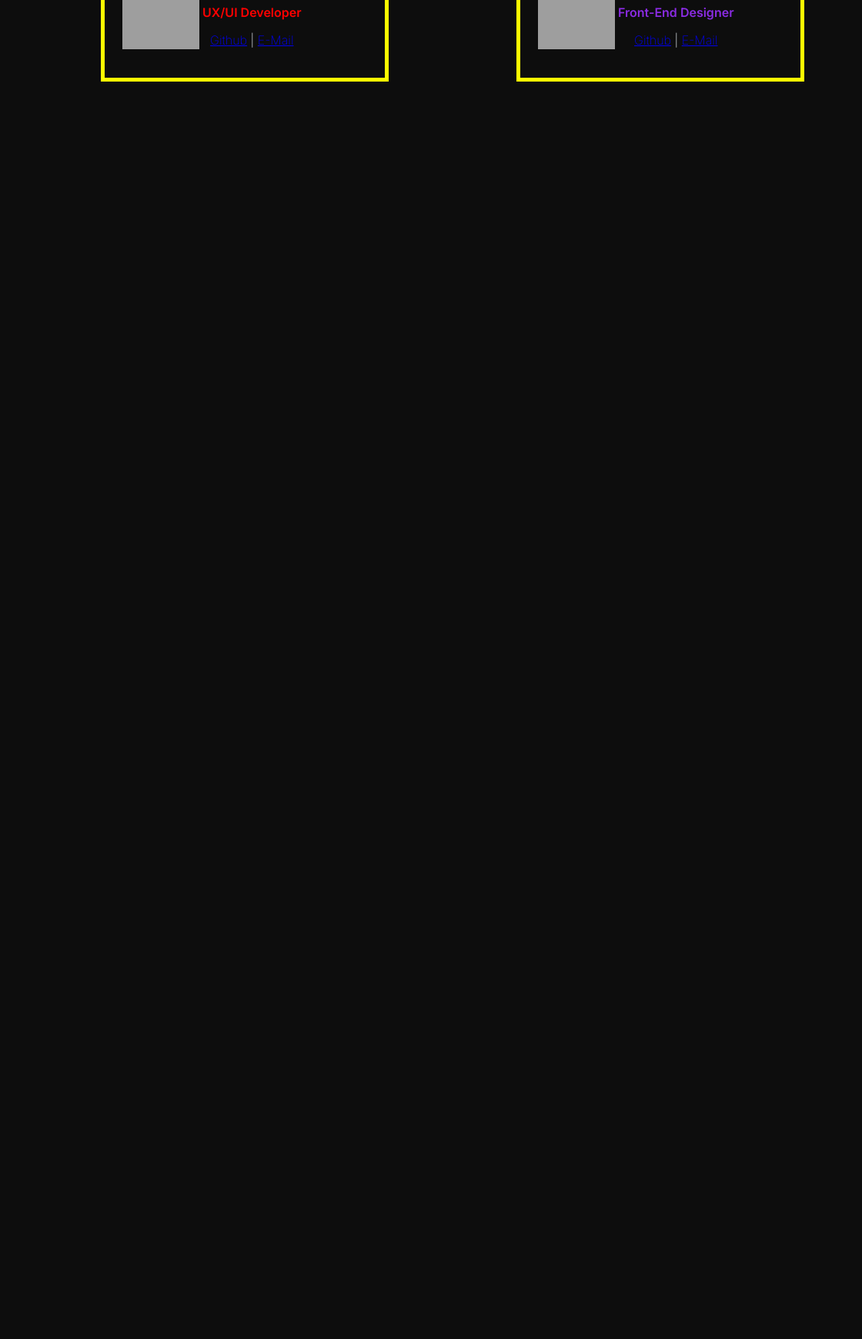
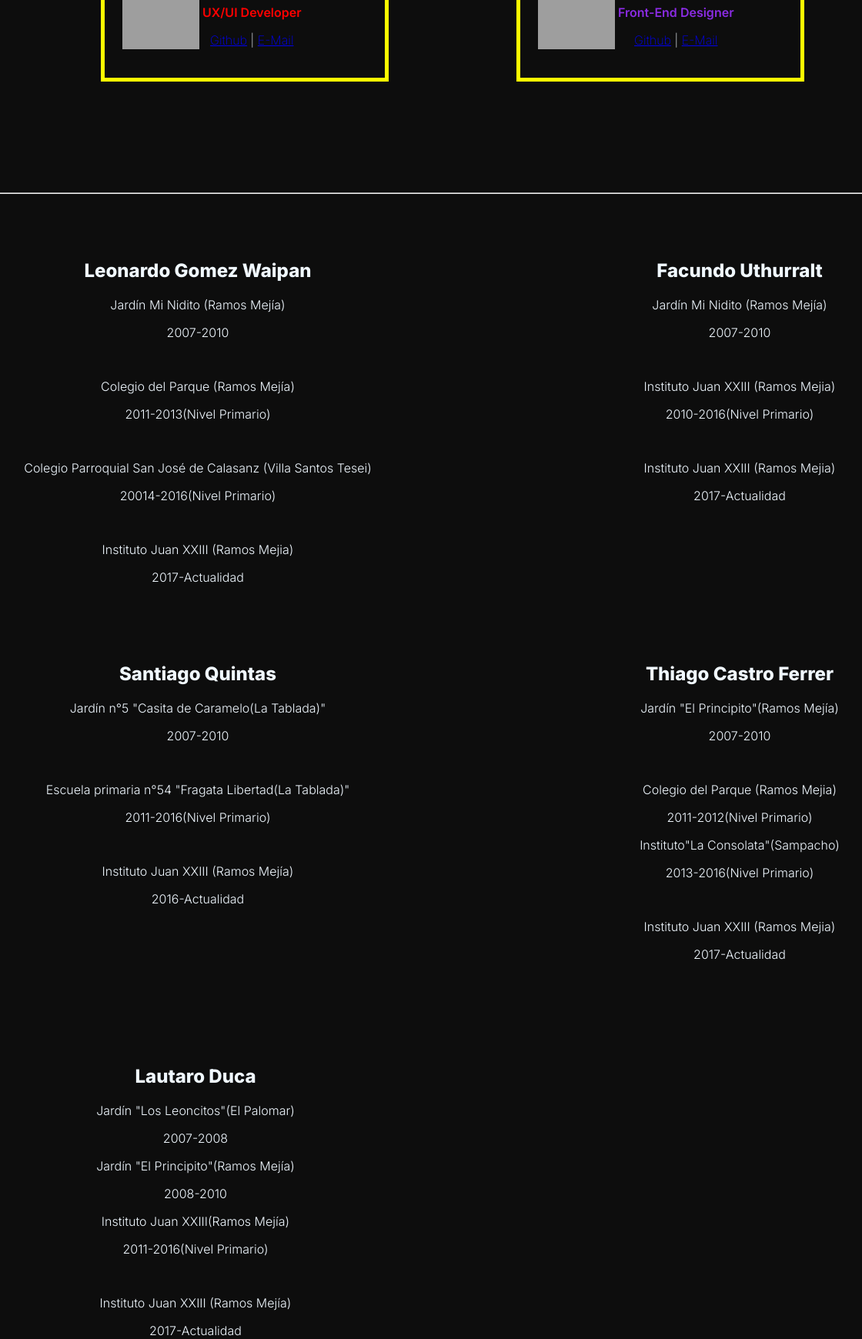
Before and after one commit to CryptoAPT/CryptoAPT, a PHP site: page /team/termsofuse.html in a window 1440 px wide. Shown: the part 1783-3523 px from the top of the page at 77% size, without its empty margins (96-1216 px from the left). Before the commit the page ends 1889 px from the top, so only its background shows below. Run offline with PHP 8.4, Linux system fonts and the light colour scheme; grey boxes are pictures that could not be loaded.

Commit message:
Add files via upload
Se realizo un avance de la pagina del Team, agregando los estudios de cada uno de los integrantes

```diff
--- a/CryptoAPT-main/app/team/styles.css
+++ b/CryptoAPT-main/app/team/styles.css
@@ -37,3 +37,8 @@ padding: 20px;
     display: flex;
     justify-content: center;
 }
+
+.divestudios {
+    width: 700px;
+    height: 500px;
+}
--- a/CryptoAPT-main/app/team/termsofuse.html
+++ b/CryptoAPT-main/app/team/termsofuse.html
@@ -126,5 +126,141 @@
 
 </table>
 </div>
+
+<hr>
+<br>
+<br>
+<br>
+<table style="text-align: center; ">
+    <tr>
+        <td>
+
+            <div class="divestudios">
+                <h2>Leonardo Gomez Waipan</h2>
+
+
+                <p>Jardín Mi Nidito (Ramos Mejía)</p>
+                <p>2007-2010</p>
+
+                <br>
+                <p>Colegio del Parque (Ramos Mejía)</p>
+                <p>2011-2013(Nivel Primario)</p>
+
+                <br>
+                <p>Colegio Parroquial San José de Calasanz (Villa Santos Tesei)</p>
+                <p>20014-2016(Nivel Primario)</p>
+
+                <br>
+                <p>Instituto Juan XXIII (Ramos Mejia)</p>
+                <p>2017-Actualidad</p>
+            </div>
+
+        </td>
+        <td>
+            <div class="divestudios">
+                <h2>Facundo Uthurralt</h2>
+
+
+                <p>Jardín Mi Nidito (Ramos Mejía)</p>
+                <p>2007-2010</p>
+
+                <br>
+                <p>Instituto Juan XXIII (Ramos Mejia)</p>
+                <p>2010-2016(Nivel Primario)</p>
+
+                <br>
+                <p>Instituto Juan XXIII (Ramos Mejia)</p>
+                <p>2017-Actualidad</p>
+
+
+            </div>
+
+
+
+
+
+        </td>
+    </tr>
+
+    <tr>
+        <td>
+            <div class="divestudios">
+
+            <h2>Santiago Quintas</h2>
+
+
+            <p>Jardín n°5 "Casita de Caramelo(La Tablada)"</p>
+            <p>2007-2010</p>
+
+            <br>
+            <p>Escuela primaria n°54 "Fragata Libertad(La Tablada)"</p>
+            <p>2011-2016(Nivel Primario)</p>
+
+            <br>
+            <p>Instituto Juan XXIII (Ramos Mejía)</p>
+            <p>2016-Actualidad</p>
+
+        </div>
+        </td>
+        <td>
+
+            <div class="divestudios">
+                <h2>Thiago Castro Ferrer</h2>
+
+
+                <p>Jardín "El Principito"(Ramos Mejía)</p>
+                <p>2007-2010</p>
+
+                <br>
+                <p>Colegio del Parque (Ramos Mejia)</p>
+                <p>2011-2012(Nivel Primario)</p>
+
+                <p>Instituto"La Consolata"(Sampacho)</p>
+                <p>2013-2016(Nivel Primario)</p>
+
+                <br>
+                <p>Instituto Juan XXIII (Ramos Mejia)</p>
+                <p>2017-Actualidad</p>
+
+
+            </div>
+
+
+
+
+
+        </td>
+    </tr>
+
+
+
+
+
+
+
+
+
+</table>
+
+<div class="divestudios" style=" text-align: center;">
+    <h2>Lautaro Duca</h2>
+
+    <p>Jardín "Los Leoncitos"(El Palomar)</p>
+    <p>2007-2008</p>
+
+    <p>Jardín "El Principito"(Ramos Mejía)</p>
+    <p>2008-2010</p>
+
+    <p>Instituto Juan XXIII(Ramos Mejía)</p>
+    <p>2011-2016(Nivel Primario)</p>
+    <br>
+    <p>Instituto Juan XXIII (Ramos Mejía)</p>
+    <p>2017-Actualidad</p>
+
+
+
+</div>
+
+
 </body>
 </html>
```
